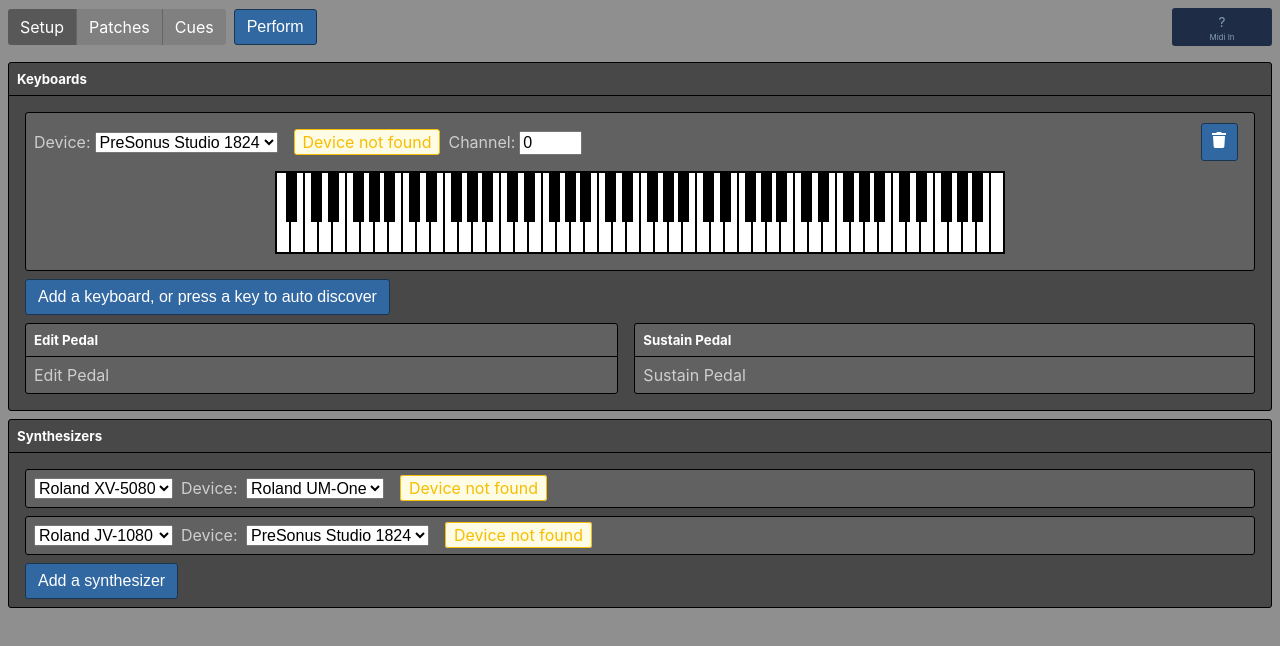
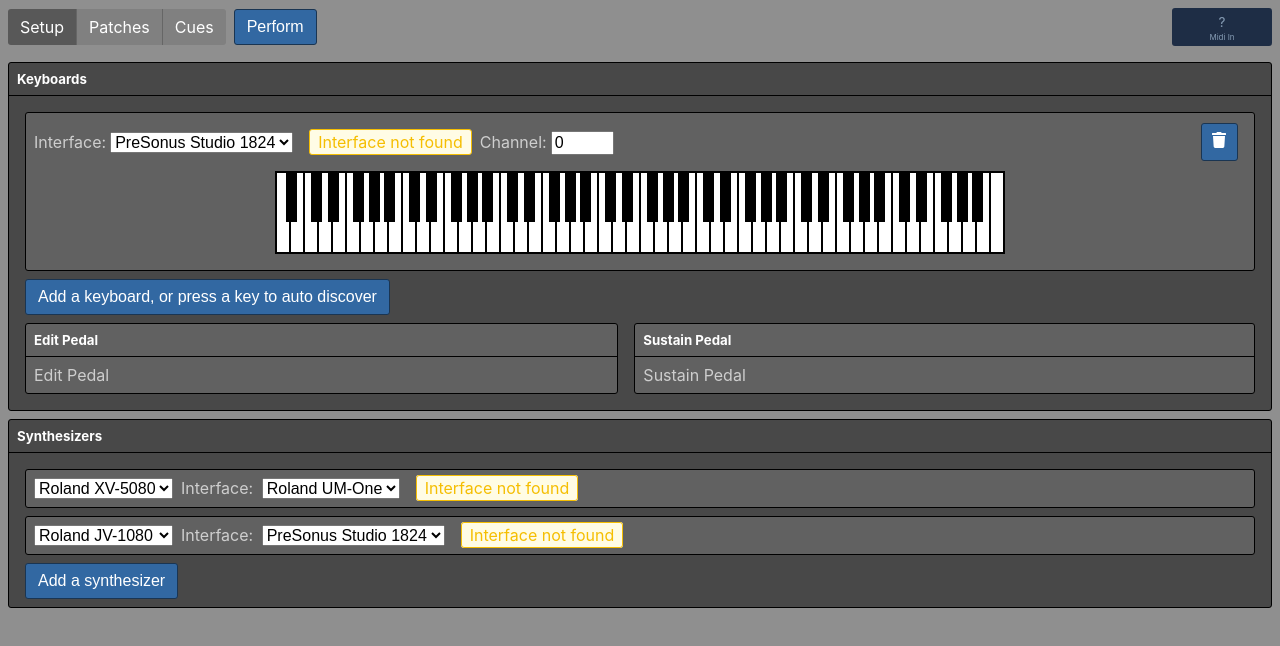
Before and after one commit to MattPutnam/CadenzaJS, a React (Create React App) app: page / in a window 1280 px wide. Shown: the top 646 px of the page. Built offline with nearby package versions, Linux system fonts and the light colour scheme.

Commit message:
Standardize language on 'MIDI Interface'

```diff
--- a/src/App.js
+++ b/src/App.js
@@ -11,7 +11,7 @@ class App extends React.Component {
 
     this.state = {
       perform: false,
-      midiDevices: {
+      midiInterfaces: {
         inputs: [],
         outputs: []
       },
@@ -20,30 +20,30 @@ class App extends React.Component {
   }
 
   render() {
-    const { perform, midiDevices, data } = this.state
+    const { perform, midiInterfaces, data } = this.state
     const setData = newData => this.setState({ data: newData })
 
     return perform ?
       <PerformPage exit={() => this.setState({ perform: false })}/> :
-      <EditPage perform={() => this.setState({ perform: true })} {...{ midiDevices, data, setData }}/>
+      <EditPage perform={() => this.setState({ perform: true })} {...{ midiInterfaces, data, setData }}/>
   }
 
   componentDidMount() {
     // The effect hook was not working for this, hence the manual lifecycle management:
     navigator.requestMIDIAccess().then(access => {
       access.onstatechange = ({ port }) => {
-        const { midiDevices } = this.state
+        const { midiInterfaces } = this.state
         const key = `${port.type}s`
 
         if (port.state === 'connected') {
-          const arr = midiDevices[key]
-          if (!arr.some(device => device.id === port.id)) {
+          const arr = midiInterfaces[key]
+          if (!arr.some(midiInterface => midiInterface.id === port.id)) {
             arr.push(port)
-            this.setState(midiDevices)
+            this.setState(midiInterfaces)
           }
         } else if (port.state === 'disconnected') {
-          midiDevices[key] = midiDevices[key].filter(device => device.id !== port.id)
-          this.setState(midiDevices)
+          midiInterfaces[key] = midiInterfaces[key].filter(midiInterface => midiInterface.id !== port.id)
+          this.setState(midiInterfaces)
         }
       }
 
@@ -68,7 +68,7 @@ class App extends React.Component {
         item = iterator.next()
       }
 
-      this.setState({ midiDevices: { inputs, outputs } })
+      this.setState({ midiInterfaces: { inputs, outputs } })
     })
   }
 }
--- /dev/null
+++ b/src/components/InterfaceSelector.js
@@ -0,0 +1,25 @@
+import React from 'react'
+import Warning from './Warning'
+import * as Midi from '../utils/Midi'
+
+export const MidiInterfacePlaceholder = 'I\'ll connect later'
+
+const InterfaceSelector = ({ midiInterfaces, io, selected, setSelected, id }) => {
+    const values = midiInterfaces[io].map(midiInterface => `${midiInterface.manufacturer} ${midiInterface.name}`)
+    const missing = selected !== MidiInterfacePlaceholder && !values.includes(selected)
+
+    return <>
+        <label htmlFor={id}>Interface: </label>
+        <select id={id} value={selected} onChange={e => setSelected(e.target.value)}>
+            <option value={MidiInterfacePlaceholder}>{MidiInterfacePlaceholder}</option>
+            {midiInterfaces[io].map(midiInterface => {
+                const label = Midi.midiInterfaceToName(midiInterface)
+                return <option key={midiInterface.id} value={label}>{label}</option>
+            })}
+            {missing && <option value={selected}>{selected}</option>}
+        </select>
+        {missing && <Warning>Interface not found</Warning>}
+    </>
+}
+
+export default InterfaceSelector
--- a/src/components/Keyboard.js
+++ b/src/components/Keyboard.js
@@ -118,8 +118,8 @@ class Keyboard extends React.Component {
 
     handleMidi(parsedMessage) {
         const { keyboard } = this.props
-        const { device, channel } = parsedMessage
-        if (keyboard.channel === channel && keyboard.device === device) {
+        const { midiInterface, channel } = parsedMessage
+        if (keyboard.channel === channel && keyboard.midiInterface === midiInterface) {
             const { type, note } = parsedMessage
             const { pressedNotes } = this.state
             if (type === Midi.NOTE_ON) {
--- a/src/components/PortSelector.js
+++ /dev/null
@@ -1,25 +0,0 @@
-import React from 'react'
-import Warning from './Warning'
-import * as Midi from '../utils/Midi'
-
-export const MidiDevicePlaceholder = 'I\'ll connect later'
-
-const PortSelector = ({ devices, io, selected, setSelected, id }) => {
-    const values = devices[io].map(device => `${device.manufacturer} ${device.name}`)
-    const missing = selected !== MidiDevicePlaceholder && !values.includes(selected)
-
-    return <>
-        <label htmlFor={id}>Device: </label>
-        <select id={id} value={selected} onChange={e => setSelected(e.target.value)}>
-            <option value={MidiDevicePlaceholder}>{MidiDevicePlaceholder}</option>
-            {devices[io].map(device => {
-                const label = Midi.midiDeviceToName(device)
-                return <option key={device.id} value={label}>{label}</option>
-            })}
-            {missing && <option value={selected}>{selected}</option>}
-        </select>
-        {missing && <Warning>Device not found</Warning>}
-    </>
-}
-
-export default PortSelector
--- a/src/pages/EditPage.js
+++ b/src/pages/EditPage.js
@@ -2,7 +2,7 @@ import React from 'react'
 import NavBar from '../components/NavBar'
 import SetupTab from './SetupTab'
 
-const EditPage = ({ perform, midiDevices, data, setData }) => {
+const EditPage = ({ perform, midiInterfaces, data, setData }) => {
     const [selectedTab, setSelectedTab] = React.useState('Setup')
 
     const style = {
@@ -12,7 +12,7 @@ const EditPage = ({ perform, midiDevices, data, setData }) => {
 
     return <div style={style}>
         <NavBar {...{ selectedTab, setSelectedTab, perform }}/>
-        {selectedTab === 'Setup' && <SetupTab {...{ midiDevices, data, setData }}/>}
+        {selectedTab === 'Setup' && <SetupTab {...{ midiInterfaces, data, setData }}/>}
         {selectedTab === 'Patches' && <div>Patches!</div>}
         {selectedTab === 'Cues' && <div>Cues!</div>}
      </div>
--- a/src/pages/SetupTab.js
+++ b/src/pages/SetupTab.js
@@ -2,7 +2,7 @@ import React from 'react'
 import _ from 'lodash'
 import Container from '../components/Container'
 import { Flex, Spacer, Center } from '../components/Flex'
-import PortSelector, { MidiDevicePlaceholder } from '../components/PortSelector'
+import InterfaceSelector, { MidiInterfacePlaceholder } from '../components/InterfaceSelector'
 import ChannelSelector from '../components/ChannelSelector'
 import SynthSelector from '../components/SynthSelector'
 import Button from '../components/Button'
@@ -20,14 +20,14 @@ const styles = {
     }
 }
 
-const KeyboardConfig = ({ keyboard, deleteSelf, midiDevices, moveUp, moveDown, setDevice, setChannel }) => {
+const KeyboardConfig = ({ keyboard, deleteSelf, midiInterfaces, moveUp, moveDown, setInterface, setChannel }) => {
     return <Container inner>
         <Flex>
-            <PortSelector id={`inDevice${keyboard.id}`}
-                          devices={midiDevices}
-                          io="inputs"
-                          selected={keyboard.device}
-                          setSelected={setDevice}/>
+            <InterfaceSelector id={`inputInterfaceFor${keyboard.id}`}
+                               midiInterfaces={midiInterfaces}
+                               io="inputs"
+                               selected={keyboard.midiInterface}
+                               setSelected={setInterface}/>
             <ChannelSelector id={`keyboard${keyboard.id}`}
                              selected={keyboard.channel}
                              setSelected={setChannel}/>
@@ -48,13 +48,13 @@ const KeyboardPlaceholder = ({ addKeyboard }) => {
     </Button>
 }
 
-const SynthConfig = ({ synth, midiDevices, setDevice }) => {
+const SynthConfig = ({ synth, midiInterfaces, setInterface }) => {
     return <Container inner>
         <SynthSelector selected={synth.name}/>
-        <PortSelector id={`outDevice${synth.id}`}
-                      devices={midiDevices} io="outputs"
-                      selected={synth.device}
-                      setSelected={setDevice}/>
+        <InterfaceSelector id={`outputInterfaceFor${synth.id}`}
+                           midiInterfaces={midiInterfaces} io="outputs"
+                           selected={synth.midiInterface}
+                           setSelected={setInterface}/>
     </Container>
 }
 
@@ -77,7 +77,7 @@ const SustainPedalConfig = ({ pedal }) => {
 
 class SetupTab extends React.Component {
     render() {
-        const { data, midiDevices, setData } = this.props
+        const { data, midiInterfaces, setData } = this.props
         const { keyboards, synthesizers, editPedal, sustainPedal } = data.setup
         const moveUp = (index) => () => {
             const elem = keyboards[index]
@@ -97,8 +97,8 @@ class SetupTab extends React.Component {
             keyboard.channel = channel
             setData(data)
         }
-        const setDevice = (device, hardware) => {
-            hardware.device = device
+        const setInterface = (midiInterface, hardware) => {
+            hardware.midiInterface = midiInterface
             setData(data)
         }
 
@@ -107,11 +107,11 @@ class SetupTab extends React.Component {
                 {keyboards.map((keyboard, index) =>
                     <KeyboardConfig key={keyboard.id}
                                     keyboard={keyboard}
-                                    midiDevices={midiDevices}
+                                    midiInterfaces={midiInterfaces}
                                     deleteSelf={() => this.deleteKeyboard(index)}
                                     moveUp={index > 0 ? moveUp(index) : undefined}
                                     moveDown={index < keyboards.length-1 ? moveDown(index) : undefined}
-                                    setDevice={device => setDevice(device, keyboard)}
+                                    setInterface={midiInterface => setInterface(midiInterface, keyboard)}
                                     setChannel={channel => setChannel(channel, keyboard)}/>
                 )}
                 <KeyboardPlaceholder addKeyboard={() => this.addKeyboard()}/>
@@ -123,8 +123,8 @@ class SetupTab extends React.Component {
             <Container title="Synthesizers">
                 {synthesizers.map(synth =>
                     <SynthConfig key={synth.id}
-                                 setDevice={device => setDevice(device, synth)}
-                                 {...{ synth, midiDevices }}/>
+                                 setInterface={midiInterface => setInterface(midiInterface, synth)}
+                                 {...{ synth, midiInterfaces }}/>
                 )}
                 <SynthPlaceholder/>
             </Container>
@@ -136,12 +136,12 @@ class SetupTab extends React.Component {
         const { data, setData } = this.props
         const { keyboards } = data.setup
 
-        const device = parsedMessage ? parsedMessage.device : MidiDevicePlaceholder
+        const midiInterface = parsedMessage ? parsedMessage.midiInterface : MidiInterfacePlaceholder
         const channel = parsedMessage ? parsedMessage.channel : 0
 
         keyboards.push({
             id: findId(keyboards),
-            device,
+            midiInterface,
             range: [21, 108],
             channel
         })
@@ -158,9 +158,9 @@ class SetupTab extends React.Component {
 
     handleMidi(parsedMessage) {
         const { data: { setup: { keyboards } } } = this.props
-        const { device, channel } = parsedMessage
+        const { midiInterface, channel } = parsedMessage
 
-        if (!_.find(keyboards, { device, channel })) {
+        if (!_.find(keyboards, { midiInterface, channel })) {
             this.addKeyboard(parsedMessage)
         }
     }
--- a/src/sampleData.json
+++ b/src/sampleData.json
@@ -4,7 +4,7 @@
             {
                 "id": 0,
                 "range": [21, 108],
-                "device": "PreSonus Studio 1824",
+                "midiInterface": "PreSonus Studio 1824",
                 "channel": 0
             }
         ],
@@ -16,13 +16,13 @@
                     "XpA": "SR-JV80-02",
                     "XpB": "SR-JV80-05"
                 },
-                "device": "Roland UM-One",
+                "midiInterface": "Roland UM-One",
                 "channels": [0, 1, 2, 3, 4, 5, 6, 7, 8, 9, 10, 11, 12, 13]
             },
             {
                 "name": "Roland JV-1080",
                 "id": 1,
-                "device": "PreSonus Studio 1824",
+                "midiInterface": "PreSonus Studio 1824",
                 "channels": [14, 15]
             }
         ],
--- a/src/utils/Midi.js
+++ b/src/utils/Midi.js
@@ -58,7 +58,7 @@ export const parseMidiMessage = (rawMsg) => {
 
     const parsed = parseHelper(command, byte1, byte2)
     parsed.channel = channel
-    parsed.device = midiDeviceToName(rawMsg.target)
+    parsed.midiInterface = midiInterfaceToName(rawMsg.target)
 
     return parsed
 }
@@ -100,4 +100,4 @@ export const notifyMidiListeners = (parsedMessage) => {
 }
 
 
-export const midiDeviceToName = device => `${device.manufacturer} ${device.name}`
+export const midiInterfaceToName = midiInterface => `${midiInterface.manufacturer} ${midiInterface.name}`
```
